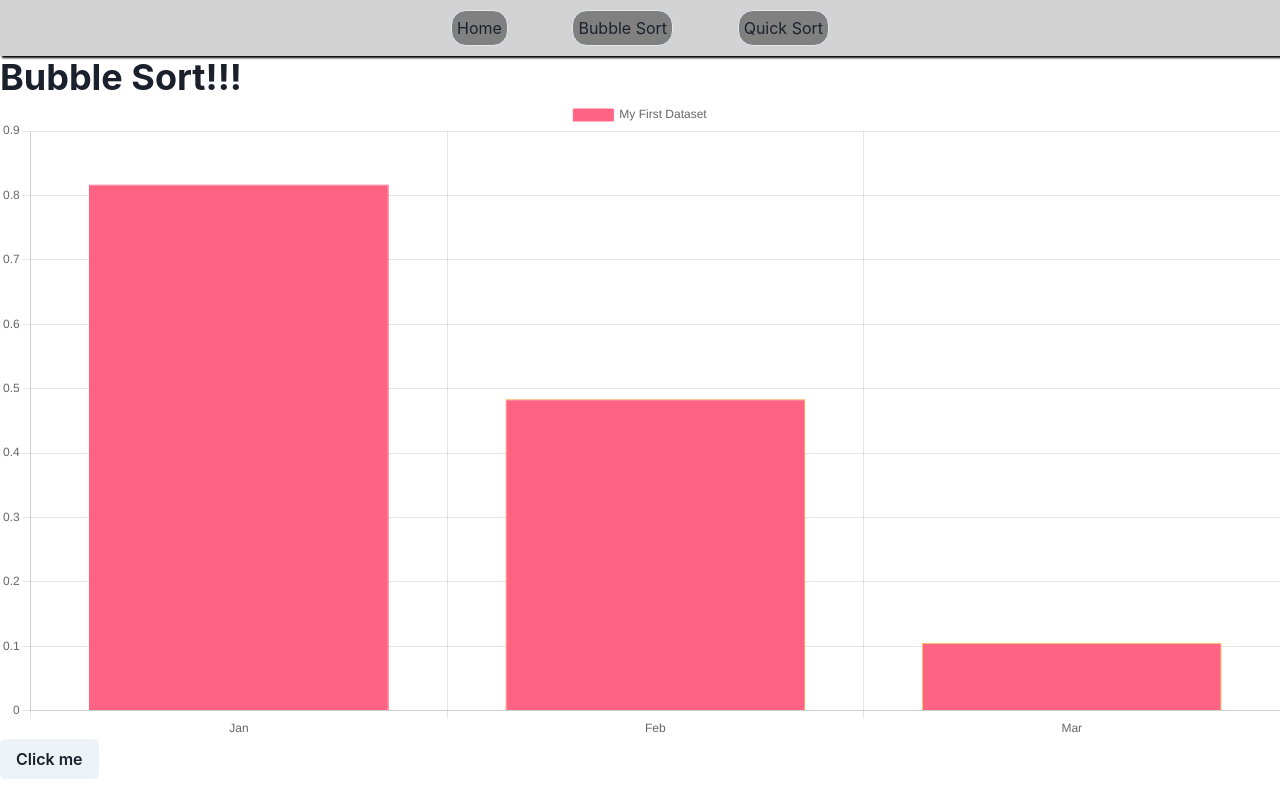
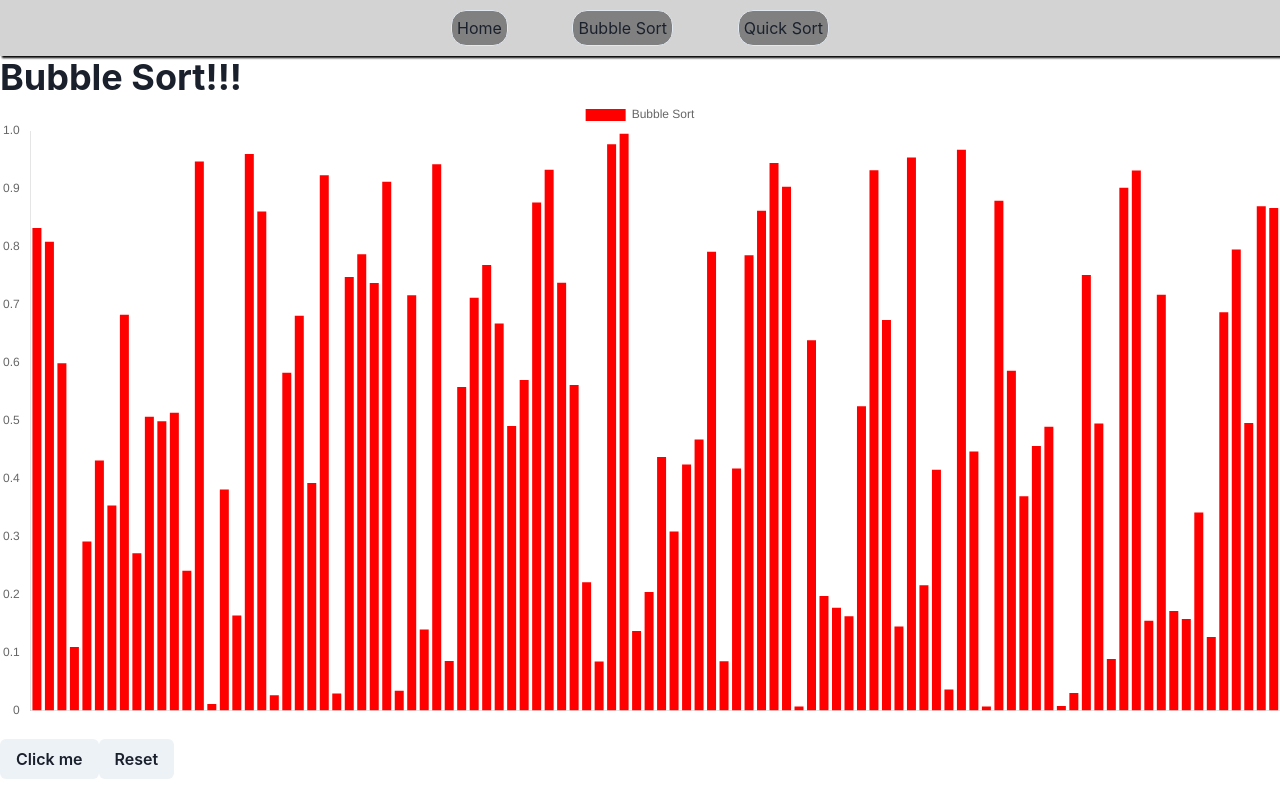
Before and after one commit to Kyle67/sorting-algorithms, a React (Create React App) app: page /bubble-sort in a window 1280 px wide. Built offline with nearby package versions, Linux system fonts and the light colour scheme.

Commit message:
Bubble sort visual update

```diff
--- a/src/consts/graphConsts.ts
+++ b/src/consts/graphConsts.ts
@@ -1 +1,4 @@
-export const sortingDelay = 1000;
+// TODO: Maybe this should be a % based on the number of values, so that it takes the same time no matter how many values there are? (do this using a function)
+export const sortingDelay = 10;
+
+export const graphOptions = {animation: {duration: 0}, scales: {x: {grid: {display: false}}, y: {grid: {display: false}}}}
--- a/src/helper/generateData.ts
+++ b/src/helper/generateData.ts
@@ -1,7 +1,7 @@
 export const generateData = (dataCount : number) => {
     let array : number[] = [];
     for (let i=0; i<dataCount; i++) {
-        array.push(Math.random())
+        array.push(Math.random());
     }
     return array;
 }
@@ -9,7 +9,16 @@ export const generateData = (dataCount : number) => {
 export const generateColours = (dataCount: number) => {
     let array : string[] = [];
     for (let i=0; i<dataCount; i++) {
-        array.push("rgba(255, 99, 132, 1)")
+        array.push("red");
     }
     return array;
 }
+
+// TODO: refactor this later, should be able to do it in one line
+export const generateLabels = (dataCount: number) => {
+    let array : string[] = [];
+    for (let i=0; i<dataCount; i++) {
+        array.push("");
+    }
+    return array;
+}
--- a/src/pages/App.tsx
+++ b/src/pages/App.tsx
@@ -6,6 +6,8 @@ import { BrowserRouter as Router, Routes, Link, Route } from "react-router-dom";
 import Home from "./Home";
 import BubbleSort from "./SortingPages/BubbleSort";
 import QuickSort from "./SortingPages/QuickSort";
+
+// TODO: Play with styling of graphs, perhaps flip upside down (hanging from the top)? a dark mode would also be very nice
 
 export const App = () => (
   <ChakraProvider theme={theme}>
--- a/src/pages/SortingPages/BubbleSort.tsx
+++ b/src/pages/SortingPages/BubbleSort.tsx
@@ -10,8 +10,12 @@ import {
   Legend,
 } from "chart.js";
 import { Bar } from "react-chartjs-2";
-import { generateColours, generateData } from "../../helper/generateData";
-import { sortingDelay } from "../../consts/graphConsts";
+import {
+  generateColours,
+  generateData,
+  generateLabels,
+} from "../../helper/generateData";
+import { graphOptions, sortingDelay } from "../../consts/graphConsts";
 ChartJS.register(
   CategoryScale,
   LinearScale,
@@ -28,26 +32,20 @@ ChartJS.register(
 // TODO: Show % sorted somewhere?
 
 const BubbleSort = () => {
-  const [dataValues, setDataValues] = useState(3);
+  const [dataValues, setDataValues] = useState(100);
   const [colours, setColours] = useState(generateColours(dataValues));
   const [data, setData] = useState(generateData(dataValues));
   const [key, setKey] = useState(0);
   const [counter, setCounter] = useState(0);
 
-  const labels = ["Jan", "Feb", "Mar"];
+  const labels = generateLabels(dataValues);
   const tableData = {
     labels: labels,
     datasets: [
       {
-        label: "My First Dataset",
+        label: "Bubble Sort", // TODO: Hide this title later anyway
         data: data,
         backgroundColor: colours,
-        borderColor: [
-          "rgb(255, 99, 132)",
-          "rgb(255, 159, 64)",
-          "rgb(255, 205, 86)",
-        ],
-        borderWidth: 1,
       },
     ],
   };
@@ -65,23 +63,44 @@ const BubbleSort = () => {
   };
 
   // TODO: Highlight columns being compared. Also change colour of finalised sorting (i.e. values that don't need to be moved again)
+
+  // TODO: maybe I should even set the colour 1 furhter forward, you can see it is trailing behind still
   const bubbleSort = async () => {
     for (let i = 0; i < data.length - 1; i++) {
-      for (let j = 0; j < data.length - i - j; j++) {
+      for (let j = 0; j < data.length - i - 1; j++) {
         if (data[j] > data[j + 1]) {
           swap(data, setData, j, j + 1);
           setKey(Math.random());
           await new Promise((r) => setTimeout(r, sortingDelay));
-          console.log("Sorting");
         }
+
+        // TODO: Fix colours not being correctly set for the last two values
+        let temp = colours;
+        if (j + 2 < data.length) {
+          temp[j + 2] = "green";
+        }
+
+        // -1 because we don't want to reset the values colour back
+        if (j + 1 < data.length - 1) {
+          temp[j + 1] = "red";
+        }
+        setColours(temp);
       }
     }
   };
 
+  // TODO: anyway to fix the flashing? i.e. a fast refresh that isn't cheesed with updating key
+
+  // TODO: Remove grid, remove axis, remove title at top
+
+  // TODO: Prevent button from being spam clicked
+  // TODO: Prevent hitting reset will animating (or stop and fix)
+
+  // TODO: reset button that fetches new data
   return (
     <Box>
       <Heading>Bubble Sort!!!</Heading>
-      <Bar key={key} redraw data={tableData} />
+      <Bar key={key} redraw data={tableData} options={graphOptions} />
       <Button
         onClick={() => {
           // // if (counter === 0) {
@@ -102,6 +121,15 @@ const BubbleSort = () => {
       >
         Click me
       </Button>
+      <Button
+        onClick={() => {
+          setData(generateData(dataValues));
+          setColours(generateColours(dataValues));
+          setKey(Math.random());
+        }}
+      >
+        Reset
+      </Button>
     </Box>
   );
 };
```
